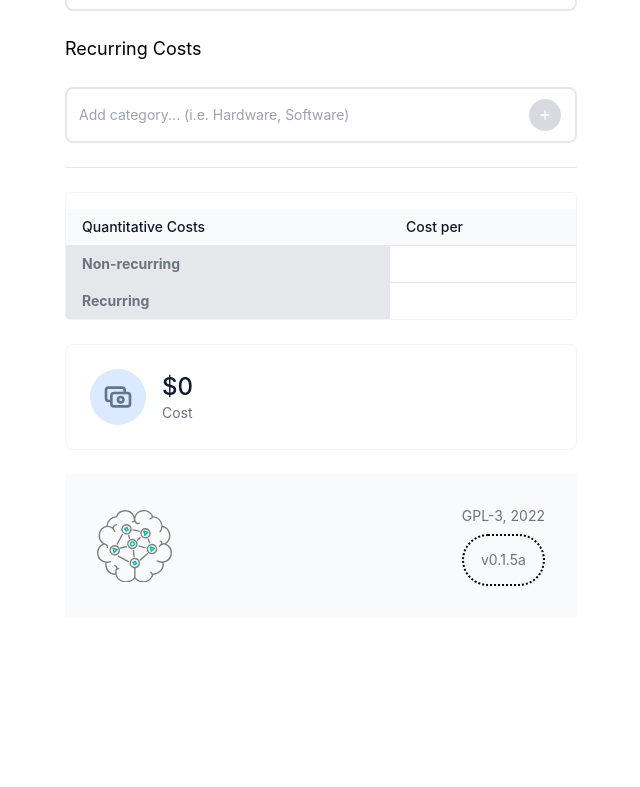
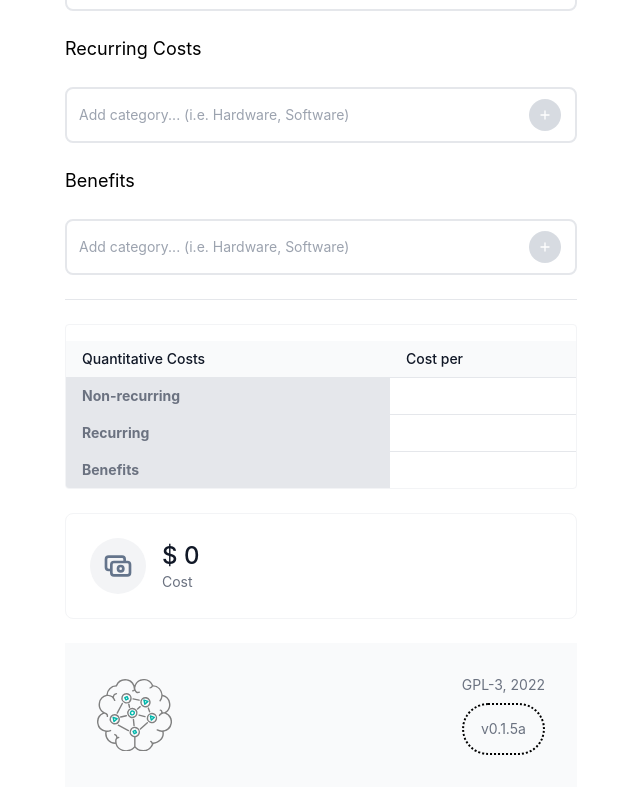
Before and after one commit to dfxe/c-b-analysis-expert, a Next.js app: page / in a window 1280 px wide. Shown: the part 718-1505 px from the top of the page, without its empty margins (319-959 px from the left). Before the commit the page ends 1336 px from the top, so only its background shows below. Built offline with nearby package versions, Linux system fonts and the light colour scheme.

Commit message:
Add benefits parent category

```diff
--- a/components/contexts/DetailsProvider.tsx
+++ b/components/contexts/DetailsProvider.tsx
@@ -16,6 +16,7 @@ type Details = {
   currency: string;
   periodUnit: string;
   costs: Row[];
+  benefits: Row[];
 };
 
 type ActionType = {
@@ -39,8 +40,8 @@ const DetailsContext = createContext<ShowDetails>({
     initiative: "",
     currency: "",
     periodUnit: "d",
-
     costs: [],
+    benefits: [],
   },
   dispatch: (action: ActionType) => action,
 });
@@ -72,7 +73,7 @@ export default function DetailsProvider({ children }: Props) {
       case "changed_period_unit":
         return {
           ...state,
-          perionUnit: action.nextAction,
+          periodUnit: action.nextAction,
         };
       case "edit_input_at":
         return {
@@ -158,19 +159,71 @@ export default function DetailsProvider({ children }: Props) {
           ],
         };
 
-      case "removed_category":
+      case "removed_cost_category":
         return {
           ...state,
           costs: state.costs.filter(
             (item) => item.category != action.nextAction
           ),
         };
-      case "removed_row":
+      case "removed_cost_row":
         //TODO - remove only the row that is being clicked
         return {
           ...state,
           costs: state.costs.filter((item) => {
             //console.log(item.id != action.nextAction);
+            item.id != action.nextAction;
+          }),
+        };
+      case "add_benefit":
+        return {
+          ...state,
+          benefits: [
+            ...state.benefits,
+            {
+              id:
+                action.nextAction +
+                state.benefits.length.toString() +
+                "benefit",
+              title: "",
+              isRecurring: true,
+              isCategoryParent: true,
+              category: action.nextAction,
+              periodCost: 0,
+            },
+          ],
+        };
+      case "add_benefit_row":
+        return {
+          ...state,
+          benefits: [
+            ...state.benefits,
+            {
+              id:
+                action.nextAction + state.benefits.length.toString() + "b-row",
+              title: "",
+              isRecurring: state.benefits.filter(
+                (item) =>
+                  item.isCategoryParent && item.category === action.nextAction
+              )[0].isRecurring,
+              isCategoryParent: false,
+              category: action.nextAction,
+              periodCost: 0,
+            },
+          ],
+        };
+      case "removed_benefit_category":
+        return {
+          ...state,
+          benefits: state.benefits.filter(
+            (item) => item.category != action.nextAction
+          ),
+        };
+      case "removed_benefit_row":
+        //TODO - remove only the row that is being clicked
+        return {
+          ...state,
+          benefits: state.benefits.filter((item) => {
             item.id != action.nextAction;
           }),
         };
@@ -186,6 +239,7 @@ export default function DetailsProvider({ children }: Props) {
     currency: "$",
     periodUnit: "",
     costs: [],
+    benefits: [],
   });
 
   React.useEffect(() => {
--- a/components/survey/AddCategory.tsx
+++ b/components/survey/AddCategory.tsx
@@ -10,7 +10,16 @@ export default function AddCategory({ categoryFrequency }: Props) {
   const handleAdd = () => {
     if (field === "") return;
     const isDuplicate = (): boolean => {
-      return details.state.costs.some((item) => item.category === field);
+      if (categoryFrequency === "general") {
+        return details.state.benefits.some((item) => item.category === field);
+      } else if (
+        categoryFrequency === "recurring" ||
+        categoryFrequency === "non-recurring"
+      ) {
+        return details.state.costs.some((item) => item.category === field);
+      } else {
+        throw new Error("Check duplicate under unknown category frequency.");
+      }
     };
 
     if (!isDuplicate()) {
@@ -24,12 +33,17 @@ export default function AddCategory({ categoryFrequency }: Props) {
           type: "add_non_recurring_cost_category",
           nextAction: field,
         });
+      } else if (categoryFrequency === "general") {
+        details.dispatch({
+          type: "add_benefit",
+          nextAction: field,
+        });
       } else {
         throw new Error("Category frequency not found");
       }
       setField("");
     } else {
-      throw Error("Duplicate");
+      throw new Error("Duplicate");
     }
   };
   const handleInput = (e: React.ChangeEvent<HTMLInputElement>) => {
--- a/components/survey/Dropdown.tsx
+++ b/components/survey/Dropdown.tsx
@@ -52,6 +52,7 @@ export default function Dropdown({ actionDispatchType, values, title }: Props) {
           <div
             className="absolute right-0 z-10 w-56 mt-4 bg-white border border-gray-100 shadow-lg origin-top-right rounded-md"
             role="menu"
+            onBlur={() => setHideDropdown(true)}
             hidden={hideDropdown}
           >
             <div className="py-2 flow-root">
@@ -59,7 +60,7 @@ export default function Dropdown({ actionDispatchType, values, title }: Props) {
                 <ul className="p-2">
                   {values.map((item, i) => (
                     <li
-                      onClick={() => handleChange(item.label)}
+                      onClick={() => handleChange(item.value)}
                       key={item.value + i + title}
                       className="block cursor-pointer px-4 py-2 text-sm text-gray-500 rounded-lg hover:bg-gray-100 hover:text-gray-700"
                       role="menuitem"
--- a/components/survey/EndCost.tsx
+++ b/components/survey/EndCost.tsx
@@ -3,10 +3,20 @@ type Props = {
   endValue: number;
 };
 export default function EndCost({ currency = "", endValue = 0 }: Props) {
+  const getCurrencySymbol = (currency: string) => {
+    if (currency === "USD") {
+      return "$";
+    } else if (currency === "EUR") {
+      return "€";
+    } else if (currency === "GBP") {
+      return "£";
+    }
+    return currency;
+  };
   return (
     <div>
       <article className="flex items-center p-6 bg-white border border-gray-100 rounded-lg gap-4">
-        <span className="p-3 text-slate-500 bg-blue-100 rounded-full">
+        <span className="p-3 text-slate-500 bg-gray-100 rounded-full">
           <svg
             xmlns="http://www.w3.org/2000/svg"
             className="w-8 h-8"
@@ -25,7 +35,7 @@ export default function EndCost({ currency = "", endValue = 0 }: Props) {
 
         <div>
           <p className="text-2xl font-medium text-gray-900">
-            {currency + endValue.toString()}
+            {getCurrencySymbol(currency) + " " + endValue.toString()}
           </p>
 
           <p className="text-sm text-gray-500">Cost</p>
--- a/components/survey/OutTable.tsx
+++ b/components/survey/OutTable.tsx
@@ -2,7 +2,16 @@ import { useDetails } from "../contexts/DetailsProvider";
 
 export default function OutTable() {
   const details = useDetails();
-
+  const getCurrencySymbol = (currency: string) => {
+    if (currency === "USD") {
+      return "$";
+    } else if (currency === "EUR") {
+      return "€";
+    } else if (currency === "GBP") {
+      return "£";
+    }
+    return currency;
+  };
   return (
     <div className="overflow-hidden overflow-x-auto border border-gray-100 rounded">
       <div className="text-xl px-4 py-2">
@@ -56,7 +65,9 @@ export default function OutTable() {
                     {item.title || "empty"}
                   </td>
                   <td className="px-4 py-2 text-gray-700 whitespace-nowrap">
-                    {details.state.currency + " " + item.periodCost.toString()}
+                    {getCurrencySymbol(details.state.currency) +
+                      " " +
+                      item.periodCost.toString()}
                   </td>
                 </tr>
               </tbody>
@@ -94,7 +105,49 @@ export default function OutTable() {
                     {item.title || "empty"}
                   </td>
                   <td className="px-4 py-2 text-gray-700 whitespace-nowrap">
-                    {details.state.currency + " " + item.periodCost.toString()}
+                    {getCurrencySymbol(details.state.currency) +
+                      " " +
+                      item.periodCost.toString()}
+                  </td>
+                </tr>
+              </tbody>
+            );
+          }
+        })}
+        <tbody>
+          <tr className="px-4 py-2 font-medium text-left text-gray-500 bg-gray-200 whitespace-nowrap">
+            <th className="px-4 py-2">Benefits</th>
+          </tr>
+        </tbody>
+        {details.state.benefits.map((item, i) => {
+          if (item.isRecurring) {
+            return (
+              <tbody
+                key={
+                  item.title +
+                  item.title.length.toString() +
+                  i.toString() +
+                  "table-benefits"
+                }
+                className="divide-y divide-gray-100"
+              >
+                {item.isCategoryParent && (
+                  <tr className="px-4 py-2 font-medium text-left text-gray-900 bg-gray-200 whitespace-nowrap">
+                    <th className="px-4 py-2">{item.category}</th>
+                  </tr>
+                )}
+                <tr>
+                  <td
+                    className={`px-4 py-2 font-medium ${
+                      item.title === "" ? "text-gray-400" : "text-gray-900"
+                    } whitespace-nowrap`}
+                  >
+                    {item.title || "empty"}
+                  </td>
+                  <td className="px-4 py-2 text-gray-700 whitespace-nowrap">
+                    {getCurrencySymbol(details.state.currency) +
+                      " " +
+                      item.periodCost.toString()}
                   </td>
                 </tr>
               </tbody>
--- a/components/survey/Survey.tsx
+++ b/components/survey/Survey.tsx
@@ -9,23 +9,43 @@ import OutTable from "./OutTable";
 const Survey = () => {
   const details = useDetails();
 
-  const getInputField = (category: string) => {
+  const getInputField = (categoryFrequency: string) => {
     let categories: string[] = [];
-    if (category === "recurring") {
+    if (categoryFrequency === "recurring") {
       details.state.costs.map((item) => {
         if (item.isRecurring) categories = [...categories, item.category];
       });
       categories = Array.from(new Set(categories).values());
       return categories.map((item) => (
-        <InputField key={item + "cat-r"} subCategoryName={item} />
+        <InputField
+          key={item + "cat-r"}
+          categoryFrequency={categoryFrequency}
+          subCategoryName={item}
+        />
       ));
-    } else if (category === "non-recurring") {
+    } else if (categoryFrequency === "non-recurring") {
       details.state.costs.map((item) => {
         if (!item.isRecurring) categories = [...categories, item.category];
       });
       categories = Array.from(new Set(categories).values());
       return categories.map((item) => (
-        <InputField key={item + "cat-n-r"} subCategoryName={item} />
+        <InputField
+          key={item + "cat-n-r"}
+          categoryFrequency={categoryFrequency}
+          subCategoryName={item}
+        />
+      ));
+    } else if (categoryFrequency === "general") {
+      details.state.benefits.map((item) => {
+        categories = [...categories, item.category];
+      });
+      categories = Array.from(new Set(categories).values());
+      return categories.map((item) => (
+        <InputField
+          key={item + "cat-b"}
+          categoryFrequency={categoryFrequency}
+          subCategoryName={item}
+        />
       ));
     }
     throw new Error(
@@ -113,6 +133,11 @@ const Survey = () => {
 
         {details.state.costs.length > 0 && getInputField("recurring")}
         <AddCategory key="add-cat-2-recurring" categoryFrequency="recurring" />
+
+        <div className="text-lg">Benefits</div>
+
+        {details.state.benefits.length > 0 && getInputField("general")}
+        <AddCategory key="add-cat-1-benefit" categoryFrequency="general" />
         <hr></hr>
         <OutTable />
         <EndCost currency={details.state.currency} endValue={computeCost()} />
```
Also changed, not shown: components/survey/AddRow.tsx (+26 -8 lines), components/survey/InputField.tsx (+77 -7 lines).
